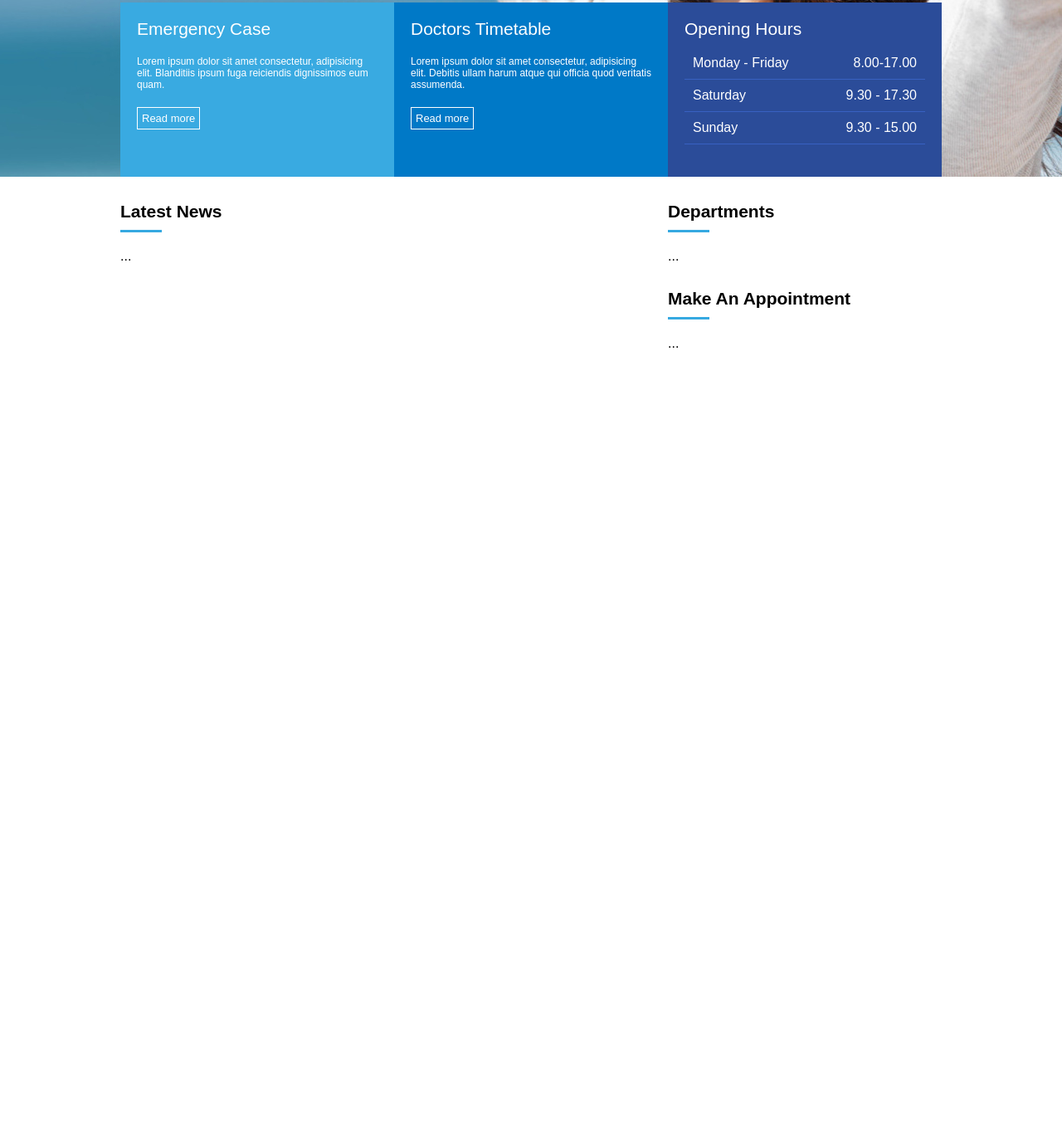
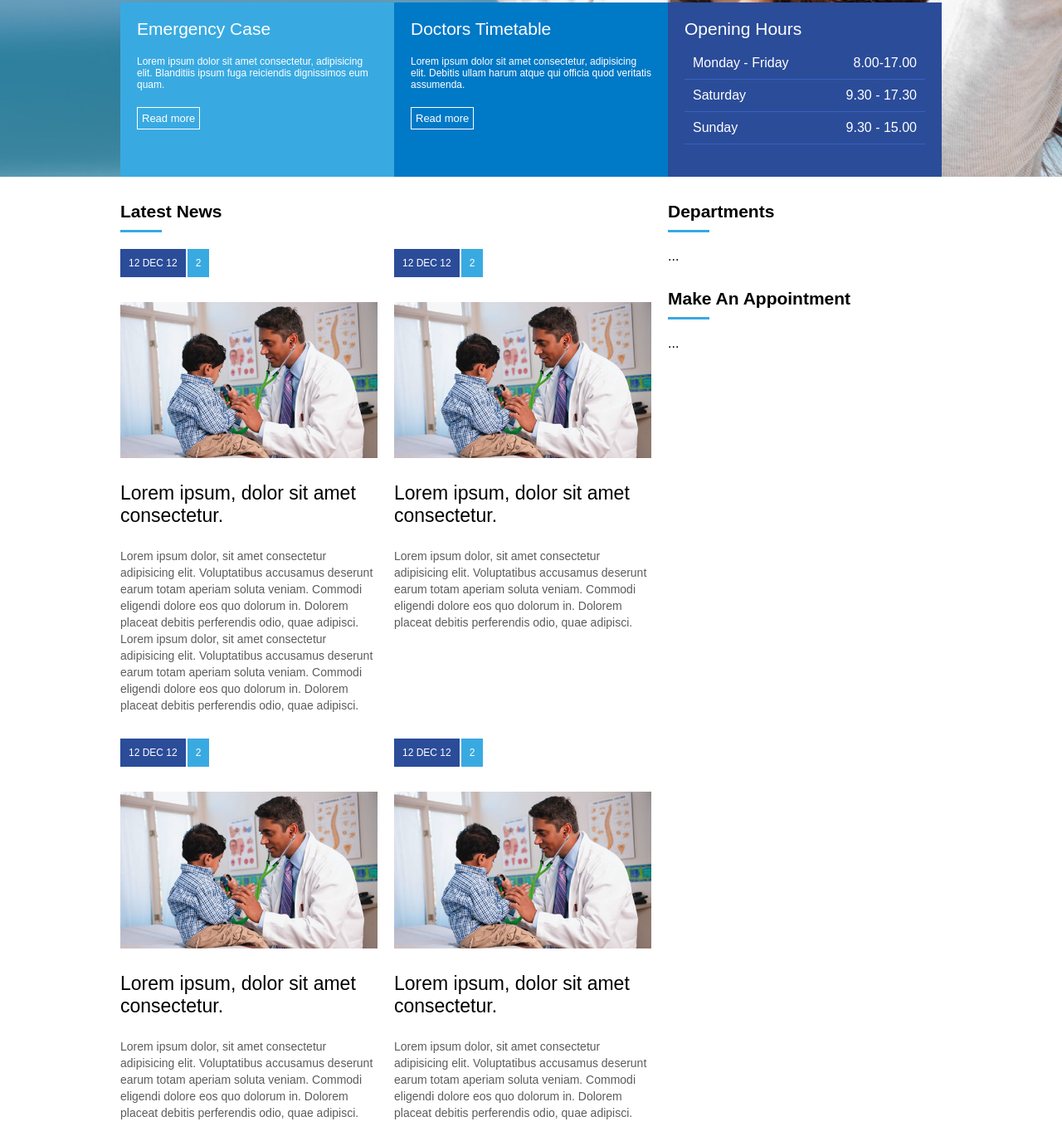
Before and after one commit to AnaSousa314/HTML5-CSS3, a plain HTML site: page MOD07-Flexbox_na_pratica/04-11-Projeto_Site_com_Flexbox_e_HTML_Semantico/index.html in a window 1280 px wide. Shown: the part 577-1958 px from the top of the page at 83% size. Before the commit the page ends 1000 px from the top, so only its background shows below. Drawn offline with Linux system fonts and the light colour scheme.

Commit message:
MOD07/aula 08 Parte 05 do Site com Flexbox e HTML Semantico

```diff
--- a/MOD07-Flexbox_na_pratica/04-11-Projeto_Site_com_Flexbox_e_HTML_Semantico/assets/css/style.css
+++ b/MOD07-Flexbox_na_pratica/04-11-Projeto_Site_com_Flexbox_e_HTML_Semantico/assets/css/style.css
@@ -185,3 +185,60 @@ nav a:hover{
   background-color: #36a9e1;
   margin-top: 10px;
 }
+
+.flex{
+  display: flex;
+  flex-wrap: wrap;
+}
+
+article{
+  flex: 1;
+  min-width: 300px;
+  margin-right: 20px;
+}
+
+article a{
+  text-decoration: none;
+}
+
+article .news_data{
+  display: flex;
+}
+
+article .news_posted_at{
+  background-color: #2b4c99;
+  color: #fff;
+  font-size: 12px;
+  padding: 10px;
+  margin-right: 2px;
+}
+
+article .news_comments{
+  background-color: #39aae1;
+  color: #fff;
+  font-size: 12px;
+  padding: 10px;
+}
+
+article .news_thumbnail{
+  margin-top: 30px;
+}
+
+article .news_thumbnail img{
+  width: 100%;
+  height: auto;
+}
+
+article .news_title{
+  margin-top: 25px;
+  margin-bottom: 25px;
+  font-size: 23px;
+  color: #000;
+}
+
+article .news_resume{
+  font-size: 14px;
+  color: #5c5c5c;
+  line-height: 20px;
+  margin-bottom: 30px;
+}
--- a/MOD07-Flexbox_na_pratica/04-11-Projeto_Site_com_Flexbox_e_HTML_Semantico/index.html
+++ b/MOD07-Flexbox_na_pratica/04-11-Projeto_Site_com_Flexbox_e_HTML_Semantico/index.html
@@ -77,8 +77,76 @@
               </div>
               <div class="widget_title_bar"></div>
             </div>
-            <div class="widget_body">
-              ...
+            <div class="widget_body flex">
+              <article>
+                <a href="">
+                  <div class="news_data">
+                    <div class="news_posted_at">12 DEC 12 </div>
+                    <div class="news_comments">2</div>
+                  </div>
+                  <div class="news_thumbnail">
+                    <img src="./assets/images/dr.jpg" alt="">
+                  </div>
+                  <div class="news_title">
+                    Lorem ipsum, dolor sit amet consectetur.
+                  </div>
+                  <div class="news_resume">
+                    Lorem ipsum dolor, sit amet consectetur adipisicing elit. Voluptatibus accusamus deserunt earum totam aperiam soluta veniam. Commodi eligendi dolore eos quo dolorum in. Dolorem placeat debitis perferendis odio, quae adipisci.
+                    Lorem ipsum dolor, sit amet consectetur adipisicing elit. Voluptatibus accusamus deserunt earum totam aperiam soluta veniam. Commodi eligendi dolore eos quo dolorum in. Dolorem placeat debitis perferendis odio, quae adipisci.
+                  </div>
+                </a>
+              </article>
+              <article>
+                <a href="">
+                  <div class="news_data">
+                    <div class="news_posted_at">12 DEC 12 </div>
+                    <div class="news_comments">2</div>
+                  </div>
+                  <div class="news_thumbnail">
+                    <img src="./assets/images/dr.jpg" alt="">
+                  </div>
+                  <div class="news_title">
+                    Lorem ipsum, dolor sit amet consectetur.
+                  </div>
+                  <div class="news_resume">
+                    Lorem ipsum dolor, sit amet consectetur adipisicing elit. Voluptatibus accusamus deserunt earum totam aperiam soluta veniam. Commodi eligendi dolore eos quo dolorum in. Dolorem placeat debitis perferendis odio, quae adipisci.
+                  </div>
+                </a>
+              </article>
+              <article>
+                <a href="">
+                  <div class="news_data">
+                    <div class="news_posted_at">12 DEC 12 </div>
+                    <div class="news_comments">2</div>
+                  </div>
+                  <div class="news_thumbnail">
+                    <img src="./assets/images/dr.jpg" alt="">
+                  </div>
+                  <div class="news_title">
+                    Lorem ipsum, dolor sit amet consectetur.
+                  </div>
+                  <div class="news_resume">
+                    Lorem ipsum dolor, sit amet consectetur adipisicing elit. Voluptatibus accusamus deserunt earum totam aperiam soluta veniam. Commodi eligendi dolore eos quo dolorum in. Dolorem placeat debitis perferendis odio, quae adipisci.
+                  </div>
+                </a>
+              </article>
+              <article>
+                <a href="">
+                  <div class="news_data">
+                    <div class="news_posted_at">12 DEC 12 </div>
+                    <div class="news_comments">2</div>
+                  </div>
+                  <div class="news_thumbnail">
+                    <img src="./assets/images/dr.jpg" alt="">
+                  </div>
+                  <div class="news_title">
+                    Lorem ipsum, dolor sit amet consectetur.
+                  </div>
+                  <div class="news_resume">
+                    Lorem ipsum dolor, sit amet consectetur adipisicing elit. Voluptatibus accusamus deserunt earum totam aperiam soluta veniam. Commodi eligendi dolore eos quo dolorum in. Dolorem placeat debitis perferendis odio, quae adipisci.
+                  </div>
+                </a>
+              </article>
             </div>
           </div>
         </section>
```
